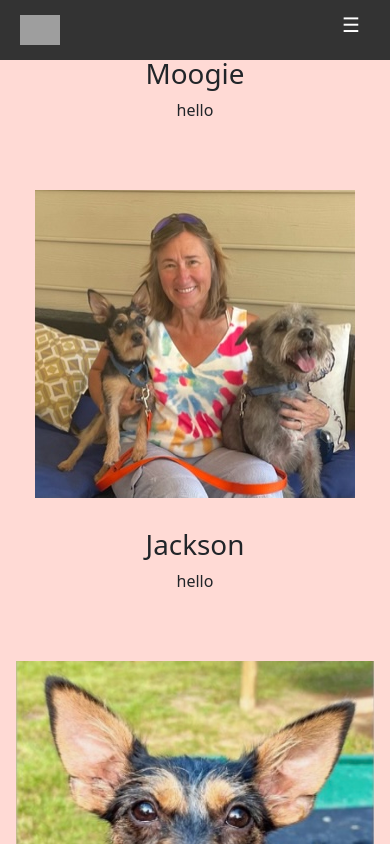
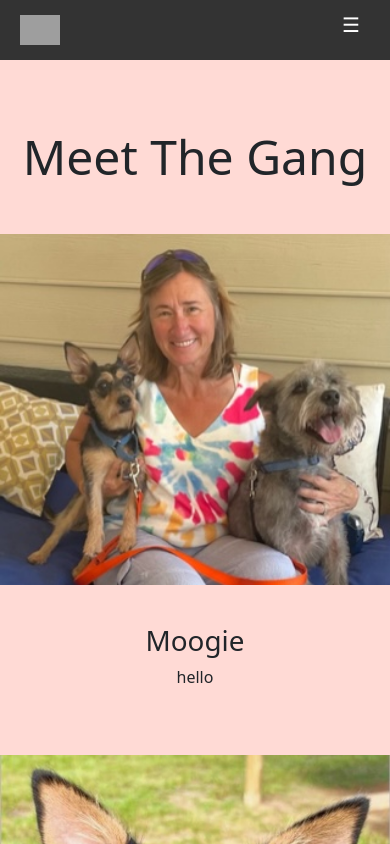
Before and after one commit to gedelao/Ranch-Site, a React (Create React App) app: page /AboutUs in a window 390 px wide. Shown: the top 844 px of the page. Built offline with nearby package versions, Linux system fonts and the light colour scheme; grey boxes are pictures that could not be loaded.

Commit message:
re-did about us page

```diff
--- a/src/components/stylesheets/AboutUs.module.css
+++ b/src/components/stylesheets/AboutUs.module.css
@@ -354,11 +354,12 @@
     }
 } */
 
-.aboutContainer {
+/* .aboutContainer {
     display: flex;
     justify-content: center;
     align-items: center;
     height: 30rem;
+    width: 100vh;
 }
 
 .mainAboutSectionGrid {
@@ -439,4 +440,77 @@
         padding: 1rem;
         text-align: center;
     }
+} */
+
+.header h1 {
+    margin-top: 8rem;
+    font-size: 3rem;
 }
+
+.aboutContainer {
+    display: grid;
+    grid-template-columns: repeat(2, 1fr);
+    grid-gap: 10px;
+}
+
+.mainAboutSectionGrid {
+    display: flex;
+    flex-direction: column;
+    align-items: center;
+    justify-content: center;
+    height: 100%;
+}
+
+.mainAboutText {
+    text-align: center;
+    width: 100%;
+    padding: 20px;
+}
+
+.mainAboutPicture {
+    position: relative;
+    width: 100%;
+    height: 100%;
+    padding-bottom: 100%;
+    overflow: hidden;
+}
+
+.mainAboutPicture img {
+    position: absolute;
+    top: 0;
+    left: 0;
+    width: 90%;
+    height: 90%;
+    object-fit: cover;
+}
+
+.hiddenText {
+    position: absolute;
+    bottom: 0;
+    left: 0;
+    right: 0;
+    background-color: rgba(0, 0, 0, 0.5);
+    color: white;
+    padding: 20px;
+    text-align: center;
+    opacity: 0;
+    transition: opacity 0.3s ease-in-out;
+}
+
+.mainAboutPicture:hover .hiddenText {
+    opacity: 1;
+}
+
+.hiddenParagraph {
+    margin: 0;
+}
+
+@media (max-width: 767px) {
+    .aboutContainer {
+        grid-template-columns: 1fr;
+    }
+
+    .mainAboutPicture img {
+        width: 100%;
+    }
+}
--- a/src/routes/AboutUs.jsx
+++ b/src/routes/AboutUs.jsx
@@ -87,6 +87,71 @@
 
 // export default AboutUs
 
+// import React from 'react';
+// import styles from '../components/stylesheets/AboutUs.module.css';
+
+// const people = [
+//   {
+//     name: 'Moogie',
+//     src: 'Moogie.jpeg',
+//     alt: 'Moogie'
+//   },
+//   {
+//     name: 'Jackson',
+//     src: 'Jackson.jpeg',
+//     alt: 'Jackson'
+//   },
+//   {
+//     name: 'Benji',
+//     src: 'Benji.jpeg',
+//     alt: 'Benji'
+//   },
+//   {
+//     name: 'Erin',
+//     src: 'Erin Photo.jpg',
+//     alt: 'Erin'
+//   },
+//   {
+//     name: 'Callie',
+//     src: 'https://images.khinsider.com/KINGDOM%20HEARTS%20III/Artwork/Characters/Sora05.png',
+//     alt: 'Sora'
+//   },
+//   {
+//     name: 'Natalie',
+//     src: 'Natalie Photo.jpg',
+//     alt: 'Natalie'
+//   },
+// ];
+
+// function AboutUs() {
+//   return (
+//     <>
+//           <h2>Meet The Gang</h2>
+//       {people.map(person => (
+//         <div className={styles.aboutContainer} key={person.name}>
+//           <div className={styles.mainAboutSectionGrid}>
+//             <div className={styles.mainAboutText}>
+//               <h1>{person.name}</h1>
+//               <p>hello</p>
+//             </div>
+//             <div className={styles.mainAboutPicture}>
+//               <img src={person.src} alt={person.alt} />
+//               <div className={styles.hiddenText}>
+//                 <div className={styles.hiddenParagraph}>
+//                 <h2>{person.name}</h2>
+//                   <p>"Laborum."</p>
+//                 </div>
+//               </div>
+//             </div>
+//           </div>
+//         </div>
+//       ))}
+//     </>
+//   );
+// }
+
+// export default AboutUs;
+
 import React from 'react';
 import styles from '../components/stylesheets/AboutUs.module.css';
 
@@ -126,89 +191,24 @@ const people = [
 function AboutUs() {
 return (
 <>
-          <h2>Meet The Gang</h2>
+<div className={styles.header}>
+<h1>Meet The Gang</h1>
+</div>
+<div className={styles.aboutContainer}>
 {people.map(person => (
-        <div className={styles.aboutContainer} key={person.name}>
-          <div className={styles.mainAboutSectionGrid}>
+<div className={styles.mainAboutSectionGrid} key={person.name}>
 <div className={styles.mainAboutText}>
+</div>
+<div className={styles.mainAboutPicture}>
+<img src={person.src} alt={person.alt} />
+</div>
 <h1>{person.name}</h1>
 <p>hello</p>
 </div>
-            <div className={styles.mainAboutPicture}>
-              <img src={person.src} alt={person.alt} />
-              <div className={styles.hiddenText}>
-                <div className={styles.hiddenParagraph}>
-                <h2>{person.name}</h2>
-                  <p>"Laborum."</p>
+))}
 </div>
-              </div>
-            </div>
-          </div>
-        </div>
-      ))}
 </>
 );
 }
 
 export default AboutUs;
-
-        {/* <div className={styles.specialtyContainer}>
-          <h2 className={styles.specialtyHeader}>Meet The Rest!</h2>
-          <div className={styles.specialtyGrid}>
-            <div className={styles.specialtyCard}>
-              <div className={styles.image}>
-                <img src='Jackson.jpeg' alt='Jackson' />
-              </div>
-              <div className={styles.aboutUs}>
-                <h1>Jackson</h1>
-              </div>
-              <div className={styles.description}>
-                <p>"Laborum."</p>
-              </div>
-            </div>
-            <div className={styles.specialtyCard}>
-              <div className={styles.image}>
-                <img src='Benji.jpeg' alt='Benji' />
-              </div>
-              <div className={styles.aboutUs}>
-                <h1>Benji</h1>
-              </div>
-              <div className={styles.description}>
-                <p>"Laborum."</p>
-              </div>
-            </div>
-            <div className={styles.specialtyCard}>
-              <div className={styles.image}>
-                <img src='Erin Photo.jpg' alt='Erin' />
-              </div>
-              <div className={styles.aboutUs}>
-                <h1>Erin Cranston</h1>
-              </div>
-              <div className={styles.description}>
-                <p>"Laborum."</p>
-              </div>
-            </div>
-            <div className={styles.specialtyCard}>
-              <div className={styles.image}>
-                <img src='https://images.khinsider.com/KINGDOM%20HEARTS%20III/Artwork/Characters/Sora05.png' alt='Callie' />
-              </div>
-              <div className={styles.aboutUs}>
-                <h1>Callie Rhodes</h1>
-              </div>
-              <div className={styles.description}>
-                <p>"Laborum."</p>
-              </div>
-            </div>
-             <div className={styles.specialtyCard}>
-              <div className={styles.image}>
-                <img src='Natalie Photo.jpg' alt='Nat' />
-              </div>
-              <div className={styles.aboutUs}>
-                <h1>Natalie Cranston</h1>
-              </div>
-              <div className={styles.description}>
-                <p>"Laborum."</p>
-              </div>
-            </div>
-            </div>
-            </div> */}
```
Lines whose indentation alone changed are shown as unchanged.
